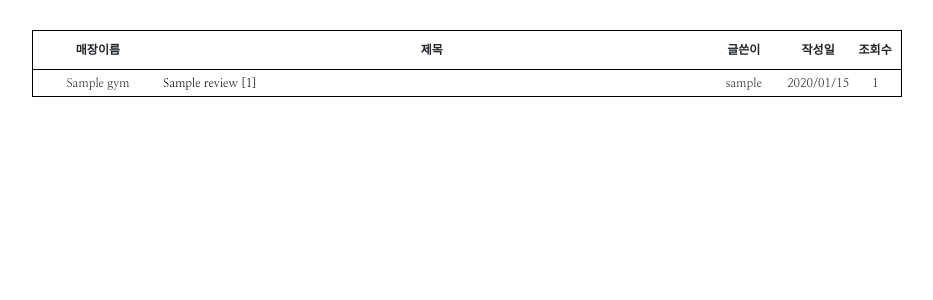
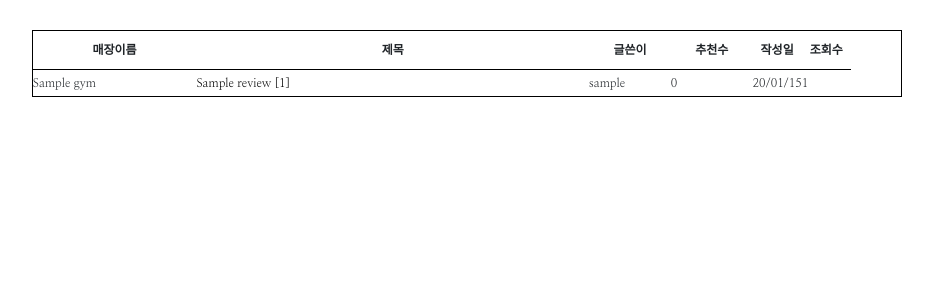
Before and after one commit to blackco66/LetsCountPeople, a Django app: page /pages/review/ in a window 1280 px wide. Shown: the part 122-422 px from the top of the page, without its empty margins (177-1110 px from the left). Run offline with Django 3.2, Linux system fonts and the light colour scheme; tables that the repository leaves empty hold one stand-in row (values such as "Sample post"); some libraries are stand-ins or nearby versions.

Commit message:
게시글 좋아요 기능 django로 구현

```diff
--- a/LetsCountPeople/pages/admin.py
+++ b/LetsCountPeople/pages/admin.py
@@ -1,7 +1,8 @@
 from django.contrib import admin
-from pages.models import Gym, CurrentPeople, Review, ReviewComment
+from pages.models import Gym, CurrentPeople, Review, ReviewComment, ReviewRec
 
 admin.site.register(Gym),
 admin.site.register(CurrentPeople),
 admin.site.register(Review),
 admin.site.register(ReviewComment),
+admin.site.register(ReviewRec),
--- a/LetsCountPeople/pages/static/pages/review.css
+++ b/LetsCountPeople/pages/static/pages/review.css
@@ -8,7 +8,7 @@
 .review-list {
   border: 1px solid black;
   margin: 3px 0;
-  padding: 10px 0;
+  /* padding-bottom: 10px; */
 }
 
 table {
@@ -33,4 +33,5 @@ th {
 td {
   height: 27px;
   border-top: 1px solid black;
+  text-align: center;
 }
--- a/LetsCountPeople/pages/static/pages/show.css
+++ b/LetsCountPeople/pages/static/pages/show.css
@@ -13,14 +13,16 @@
   padding-bottom: 3px;
   border-bottom: 1px solid lightgray;
 }
+
 .article-content {
   padding: 10px;
   border-bottom: 1px solid lightgray;
-  min-height: 45vh;
+  /* min-height: 45vh; */
 }
 
-.article-edit {
-  font-size: 14px;
+.content-recommend {
+  text-align: center;
+  padding: 30px 0;
 }
 
 .input-content {
--- a/LetsCountPeople/pages/templates/pages/review.html
+++ b/LetsCountPeople/pages/templates/pages/review.html
@@ -9,8 +9,9 @@
   <div class="review-list">
     <table>
       <colgroup>
-        <col style="width:15%">
+        <col style="width:20%">
         <col>
+        <col style="width:10%">
         <col style="width:10%">
         <col style="width:6%">
         <col style="width:6%">
@@ -20,6 +21,7 @@
           <th scope="col">매장이름</th>
           <th scope="col">제목</th>
           <th scope="col">글쓴이</th>
+          <th scope="col">추천수</th>
           <th scope="col">작성일</th>
           <th scope="col">조회수</th>
         </tr>
@@ -27,11 +29,12 @@
       <tbody>
         {% for review in reviews reversed %}
           <tr>
-            <td style="text-align:center;">{{ review.gym.name }}</td>
-            <td><a href="/pages/review/{{ review.id }}/">{{ review.title }} [{{ review.reviewcomment_set.count }}]</a></td>
-            <td style="text-align:center;">{{ review.author }}</td>
-            <td style="text-align:center;">{{review.created_at|date:"Y/m/d" }}</td>
-            <td style="text-align:center;">{{ review.hits }}</td>
+            <td>{{ review.gym.name }}</td>
+            <td style="text-align: left;"><a href="/pages/review/{{ review.id }}/">{{ review.title }} [{{ review.reviewcomment_set.count }}]</a></td>
+            <td>{{ review.author }}</td>
+            <td>0</td>
+            <td>{{ review.created_at|date:"y/m/d" }}</td>
+            <td>{{ review.hits }}</td>
           </tr>
         {% endfor %}
       </tbody>
--- a/LetsCountPeople/pages/urls.py
+++ b/LetsCountPeople/pages/urls.py
@@ -12,7 +12,7 @@ urlpatterns = [
     path('review/<int:id>/delete/', pages.views.delete, name='delete'),
     path('review/<int:id>/comment/', pages.views.comment, name='comment'),
     path('review/<int:id>/comment/<int:cid>/delete/', pages.views.comment_delete, name="comment_delete"),
-    # path('review/<intLid>/rec/', pages.views.review_recommend, name="review_rec"),
+    path('review/<int:id>/rec/', pages.views.review_recommend, name="review_rec"),
     path('get_data/', pages.views.get_data, name='get_data'),
     path('add-gym/',pages.views.add_gym, name='new_gym'),
 ]
--- a/LetsCountPeople/pages/views.py
+++ b/LetsCountPeople/pages/views.py
@@ -1,46 +1,46 @@
 from django.shortcuts import render
 from django.shortcuts import redirect
 from django.db.models import Q
-from pages.models import Gym, CurrentPeople, Review, ReviewComment
+from pages.models import Gym, CurrentPeople, Review, ReviewComment,ReviewRec
 from django.http import JsonResponse
 
 
 def index(request):
-    if request.method == 'GET':
-        gyms = Gym.objects.all()
-        return render(request, 'pages/index.html', {'gyms': gyms})
+  if request.method == 'GET':
+    gyms = Gym.objects.all()
+    return render(request, 'pages/index.html', {'gyms': gyms})
 
 
 def search_result(request):
-    gym_names = None
-    query = None
-    gym_all = Gym.objects.all()
-    if 'q' in request.POST:
-        query = request.POST.get('q')
-        gym_names = gym_all.filter(
-            Q(name__icontains=query) | Q(address__icontains=query))
-    else:
-        gym_names = gym_all
-    return render(request, 'pages/index.html', {'query': query, 'gyms': gym_names})
+  gym_names = None
+  query = None
+  gym_all = Gym.objects.all()
+  if 'q' in request.POST:
+    query = request.POST.get('q')
+    gym_names = gym_all.filter(
+      Q(name__icontains=query) | Q(address__icontains=query))
+  else:
+    gym_names = gym_all
+  return render(request, 'pages/index.html', {'query': query, 'gyms': gym_names})
 
 
 def review(request):
-    reviews = Review.objects.all()
-    return render(request, 'pages/review.html', {'reviews': reviews})
+  reviews = Review.objects.all()
+  return render(request, 'pages/review.html', {'reviews': reviews})
 
 
 def add_gym(request):
-    name = request.POST['name']
-    address = request.POST['address']
-    if request.POST['latitude'] != '' and request.POST['longitude'] != '':
-        latitude = request.POST['latitude']
-        longitude = request.POST['longitude']
-    else:
-        latitude = None
-        longitude = None
-    new_gym = Gym.objects.create(
-        name=name, address=address, latitude=latitude, longitude=longitude)
-    return JsonResponse({"message": "created!"}, status=201)
+  name = request.POST['name']
+  address = request.POST['address']
+  if request.POST['latitude'] != '' and request.POST['longitude'] != '':
+    latitude = request.POST['latitude']
+    longitude = request.POST['longitude']
+  else:
+    latitude = None
+    longitude = None
+  new_gym = Gym.objects.create(
+    name=name, address=address, latitude=latitude, longitude=longitude)
+  return JsonResponse({"message": "created!"}, status=201)
 
 
 def new(request):
@@ -56,49 +56,62 @@ def new(request):
 
 
 def show(request, id):
-    review = Review.objects.get(id=id)
-    review.hits += 1
-    review.save()
-    return render(request, 'pages/show.html', {'review': review})
+  review = Review.objects.get(id=id)
+  review.hits += 1
+  review.save()
+  return render(request, 'pages/show.html', {'review': review})
 
 
 def edit(request, id):
-    review = Review.objects.get(id=id)
-    if request.method == "POST":
-        review.title = request.POST['review-title']
-        review.content = request.POST['review-content']
-        review.save()
-        return redirect('/pages/review/'+str(id))
-    return render(request, 'pages/edit.html', {'review': review})
+  review = Review.objects.get(id=id)
+  if request.method == "POST":
+    review.title = request.POST['review-title']
+    review.content = request.POST['review-content']
+    review.save()
+    return redirect('/pages/review/'+str(id))
+  return render(request, 'pages/edit.html', {'review': review})
 
 
 def delete(request, id):
-    review = Review.objects.get(id=id)
-    review.delete()
-    return redirect('/pages/review/')
+  review = Review.objects.get(id=id)
+  review.delete()
+  return redirect('/pages/review/')
 
 
 def comment(request, id):
-    new_comment = ReviewComment.objects.create(author=request.user, review_id=id, content=request.POST['content'])
+  new_comment = ReviewComment.objects.create(author=request.user, review_id=id, content=request.POST['content'])
 
-    context = {
-        'id': new_comment.id,
-        'username': new_comment.author.username,
-        'content': new_comment.content,
-    }
-    return JsonResponse(context)
+  context = {
+    'id': new_comment.id,
+    'username': new_comment.author.username,
+    'content': new_comment.content,
+  }
+  return JsonResponse(context)
 
 
 def comment_delete(request, id, cid):
-    review = Review.objects.get(id=id)
-    comment = ReviewComment.objects.get(id=cid)
-    comment.delete()
-    return JsonResponse({'message' : 'deleted!'})
+  review = Review.objects.get(id=id)
+  comment = ReviewComment.objects.get(id=cid)
+  comment.delete()
+  return JsonResponse({'message' : 'deleted!'})
 
 
 def get_data(request):
-    if request.method == 'POST':
-        gym = Gym.objects.get(name=request.POST['gym_name'])
-        CurrentPeople.objects.create(
-            gym=gym, num_people=request.POST['people_num'])
-    return redirect('/')
+  if request.method == 'POST':
+    gym = Gym.objects.get(name=request.POST['gym_name'])
+    CurrentPeople.objects.create(
+      gym=gym, num_people=request.POST['people_num'])
+  return redirect('/')
+
+
+def review_recommend(request, id):
+  review = Review.objects.get(id=id)
+  user = request.user
+  rec_already = ReviewRec.objects.filter(user = user, review = review)
+
+  if rec_already:
+    rec_already.delete()
+  else:
+    ReviewRec.objects.create(user = user, review = review)
+
+  return redirect('/pages/review/'+str(id))
```
Also changed, not shown: LetsCountPeople/pages/templates/pages/show.html (+4 -3 lines).
